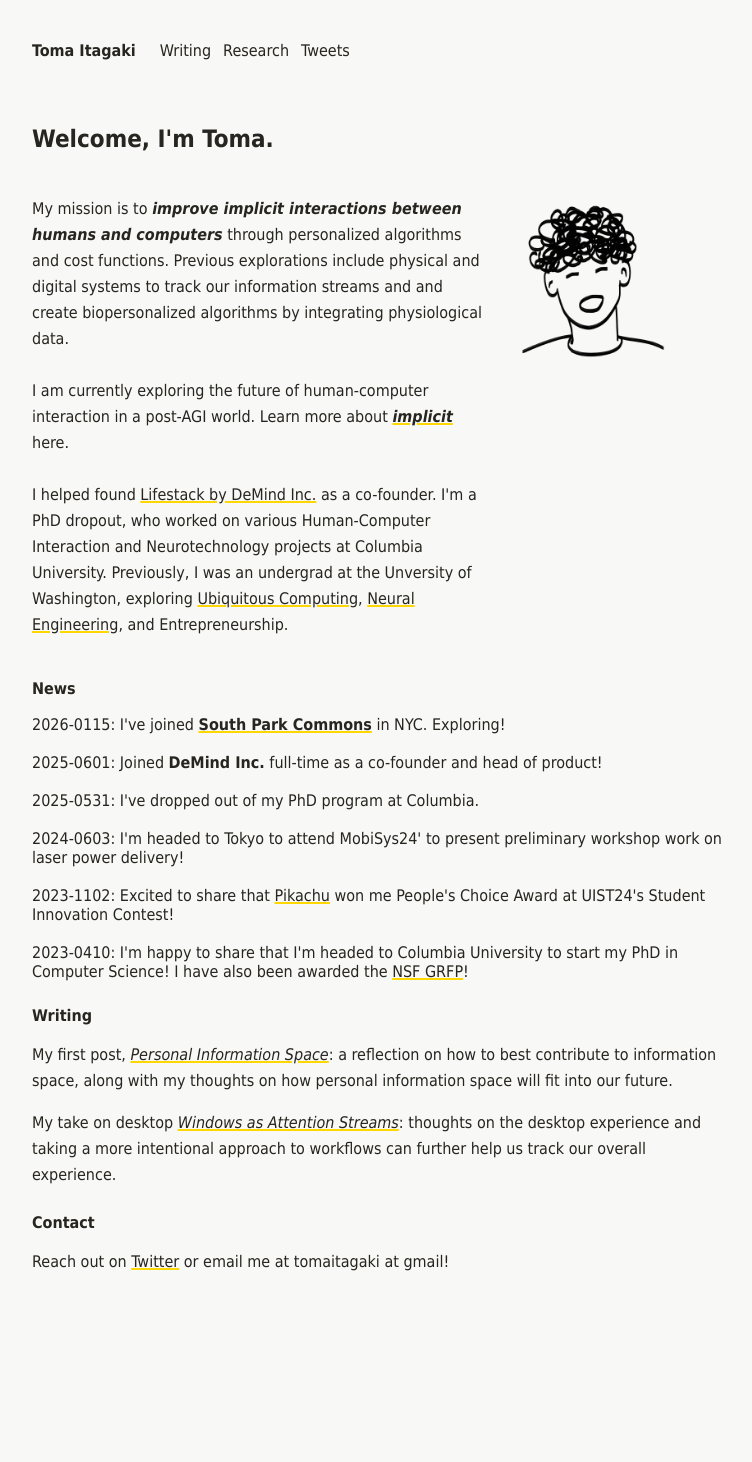
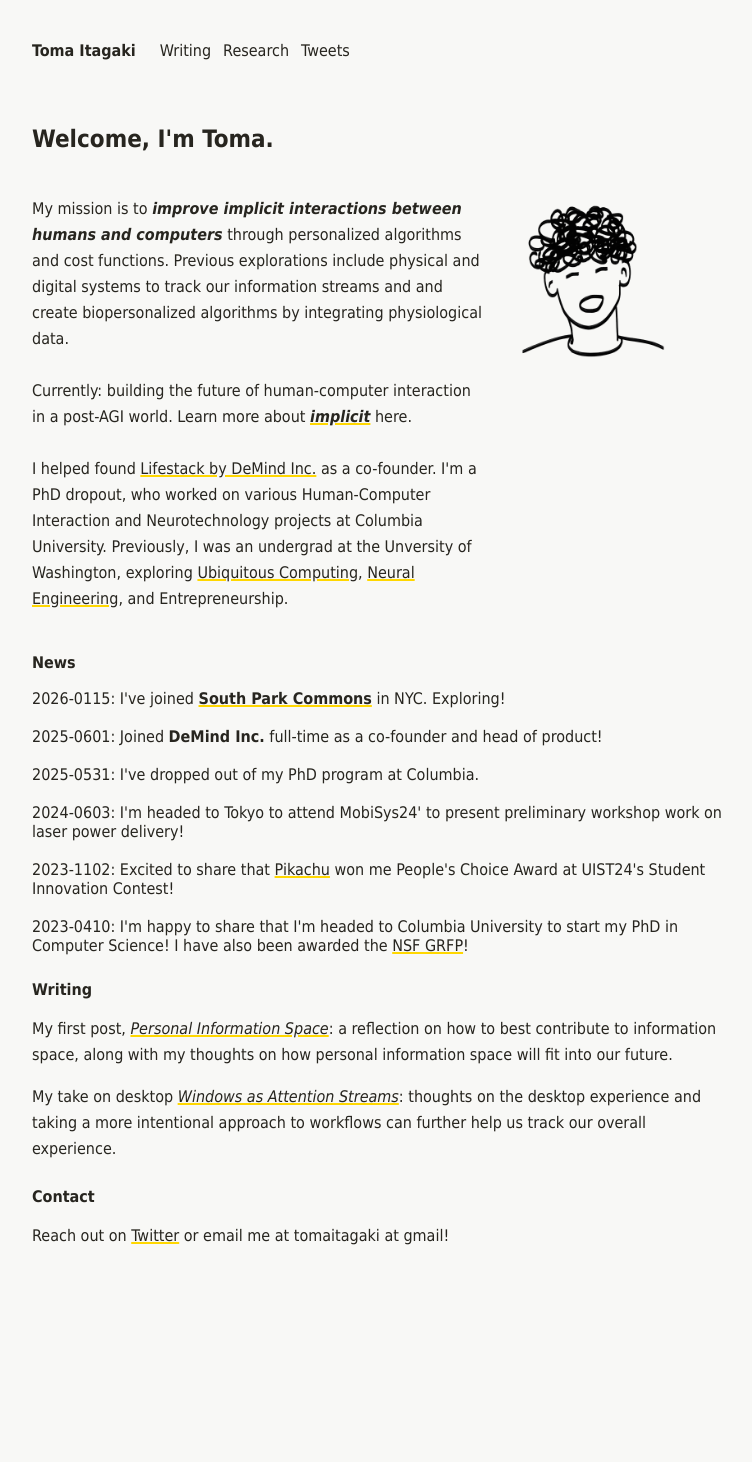
Before and after one commit to tomaitagaki/personal-website, a Jekyll site: the page built from index.html, in a window 1280 px wide. Shown: the whole page, without its empty margins (258-1010 px from the left). Built offline with Jekyll 4.4.1, drawn with Linux system fonts in a browser that asks for light colours; after the commit the page ends 1436 px from its top, so only the background shows below that.

Commit message:
fix current

```diff
--- a/index.html
+++ b/index.html
@@ -13,7 +13,7 @@ description: "Personal website of Toma Itagaki - Co-founder and Head of Product
             our information streams and and create biopersonalized algorithms by
             integrating physiological data.
             <br /><br />
-            I am currently exploring the future of human-computer interaction in
+            Currently: building the future of human-computer interaction in
             a post-AGI world. Learn more about <a href="/writing/implicit/"
                 ><em><b>implicit</b></em></a> here.
             <br /><br />
```
